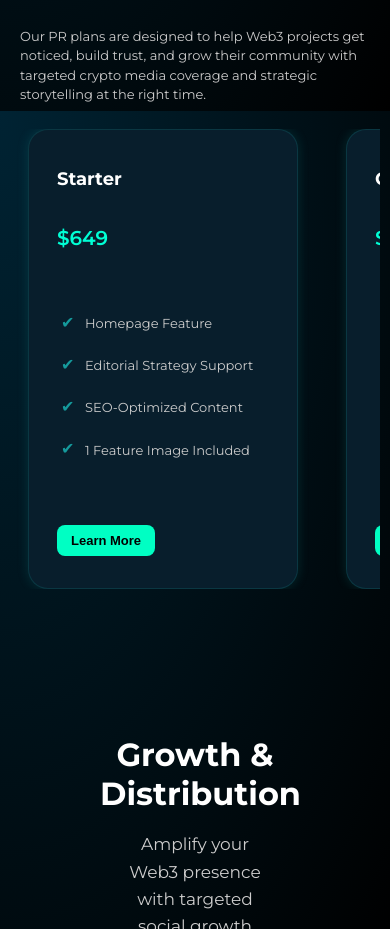
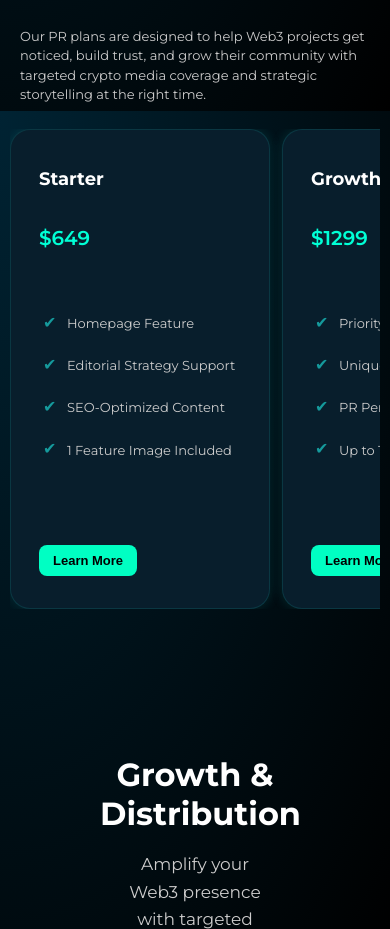
Before and after one commit to RektRider/Web3Across-Final-workingsite, a website: page index.html in a window 390 px wide. Shown: the part 7485-8414 px from the top of the page. Drawn offline with Linux system fonts and the light colour scheme.

Commit message:
Update styles.css

```diff
--- a/styles.css
+++ b/styles.css
@@ -1407,7 +1407,9 @@ header {
 
   .flip-card {
     flex: 0 0 auto;
-    width: 270px;
+    width: 260px;
+    min-height: 480px;
+    padding: 0;
     scroll-snap-align: start;
     transform: none !important;
     transition: none !important;
```
